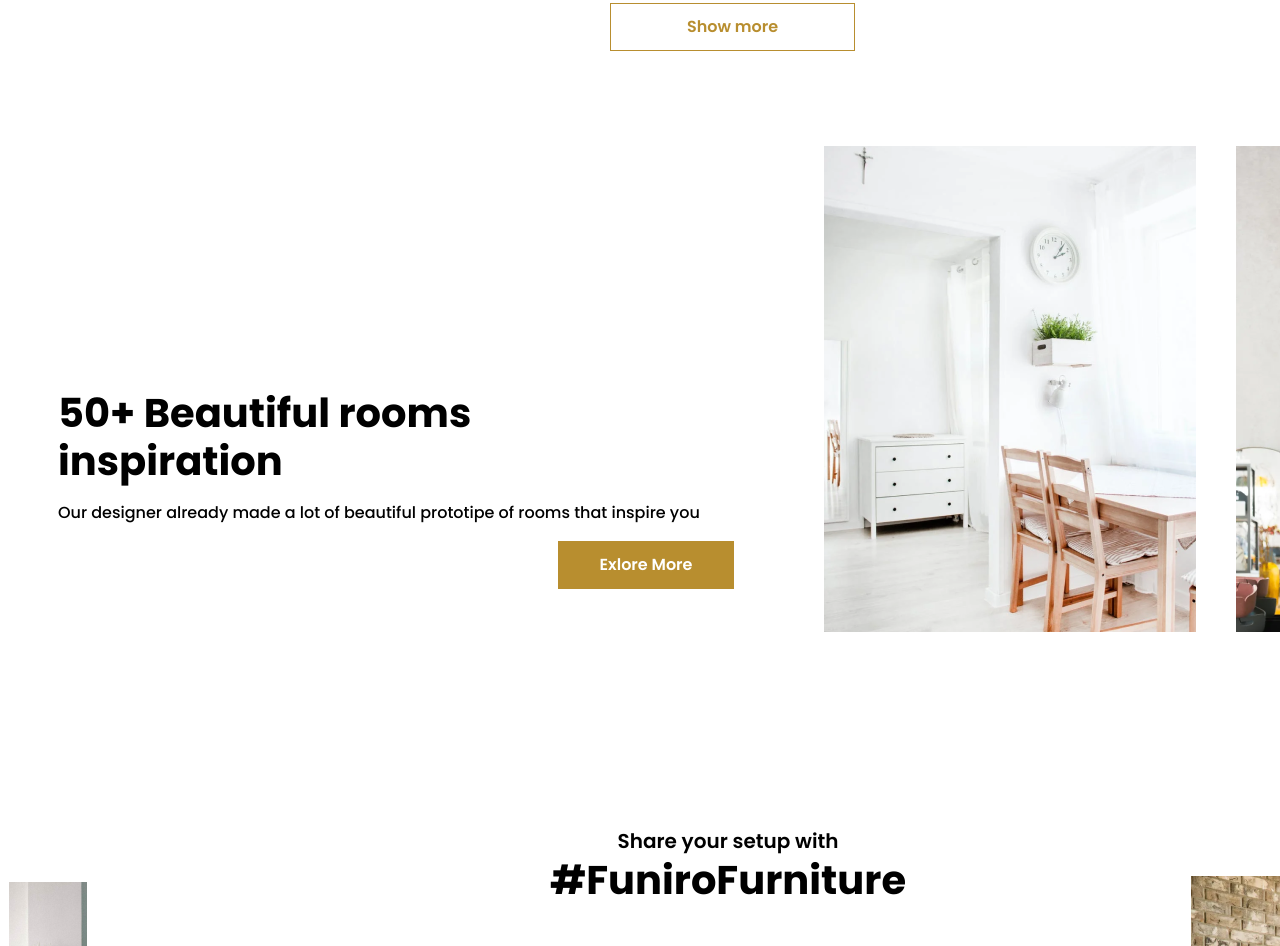
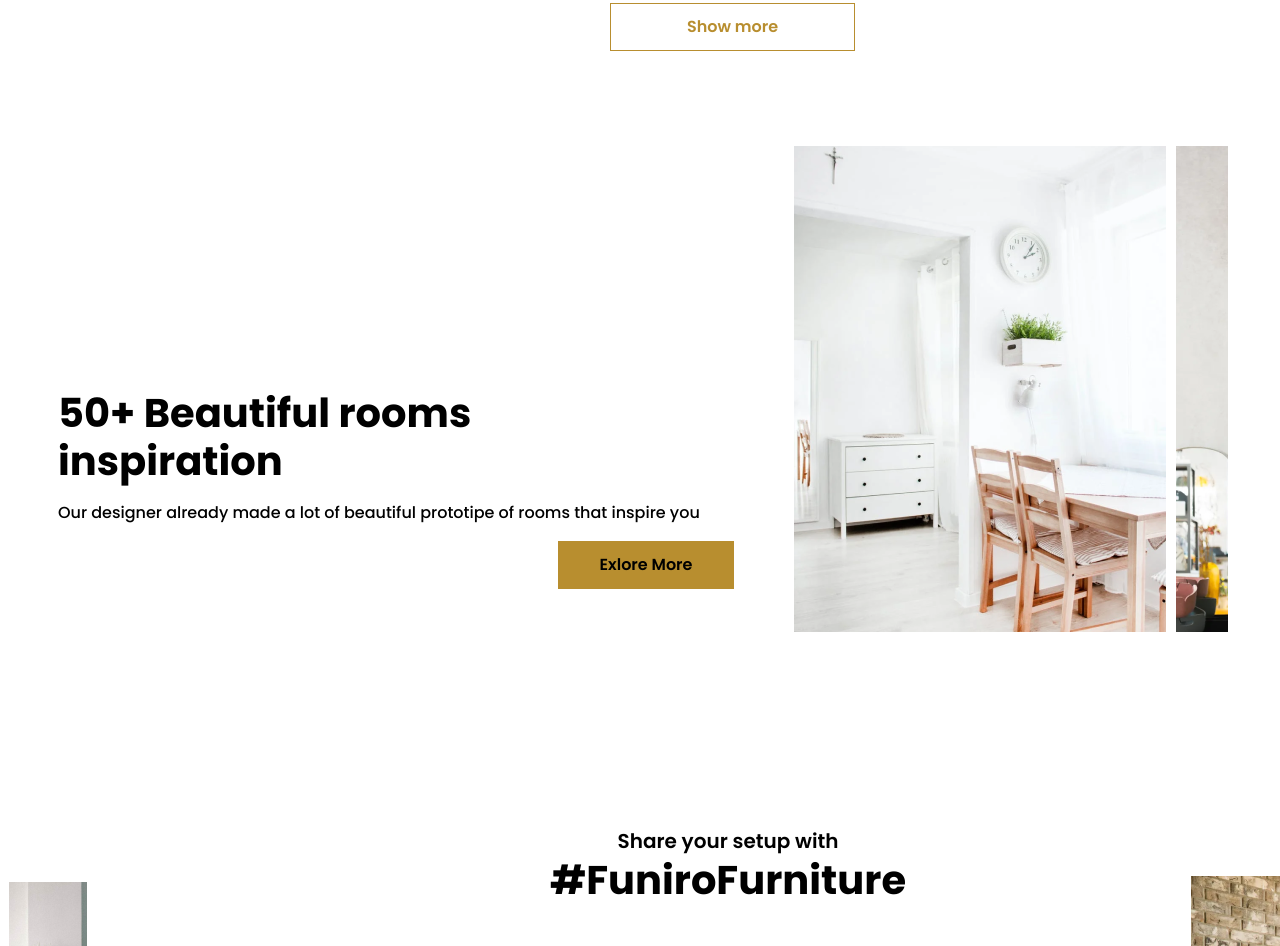
Before and after one commit to Olubiyi1/eCommerceMilestone, a plain HTML site: page index.html in a window 1280 px wide. Shown: the part 2584-3530 px from the top of the page. Drawn offline with Linux system fonts and the light colour scheme.

Commit message:
i changed button color

```diff
--- a/index.css
+++ b/index.css
@@ -273,7 +273,7 @@ section.second{
             height: 48px;
             background-color: rgba(184, 142, 47, 1);
             border: none;
-            color: white;
+            color: black;
             font-weight: 600;
         }
     }
@@ -283,7 +283,7 @@ section.second{
         width: 1196px;
         height: 582px;
         display: flex;
-        gap:40px;
+        gap:10px;
     }
 
 
```
